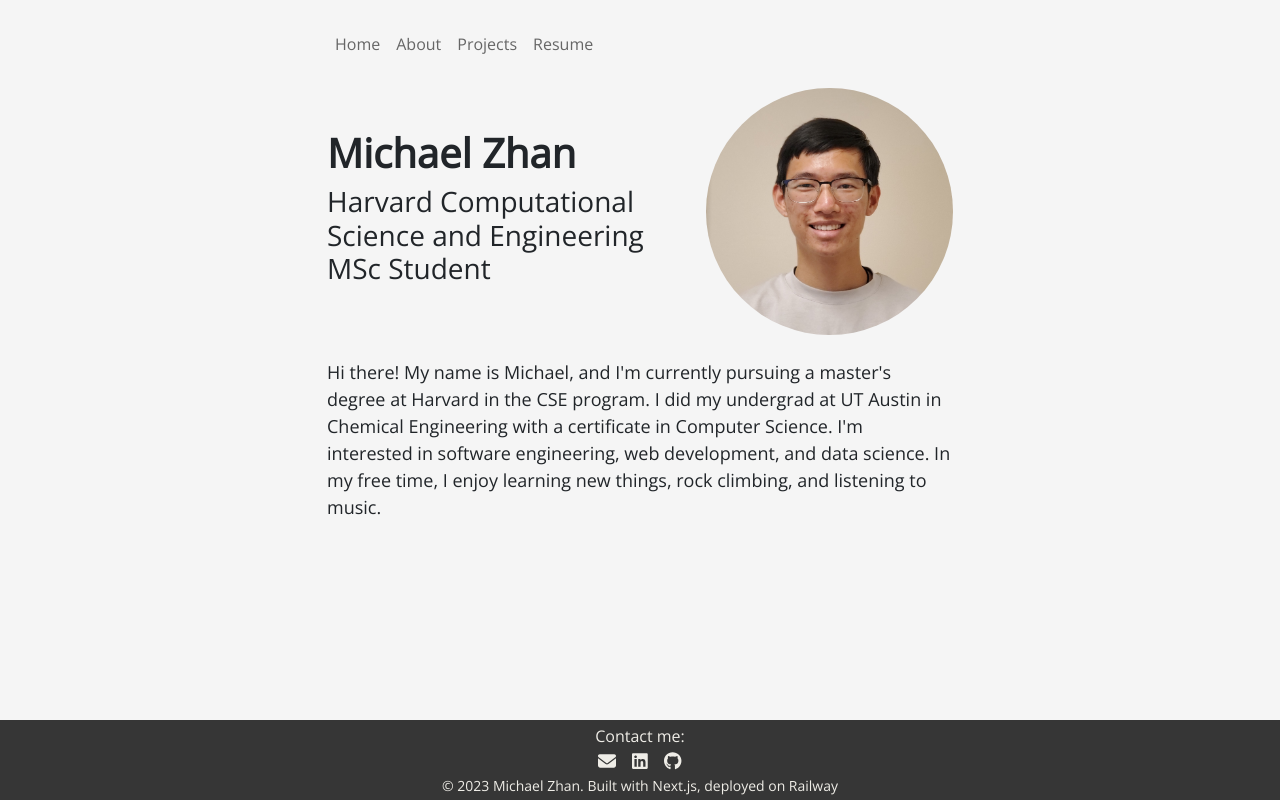
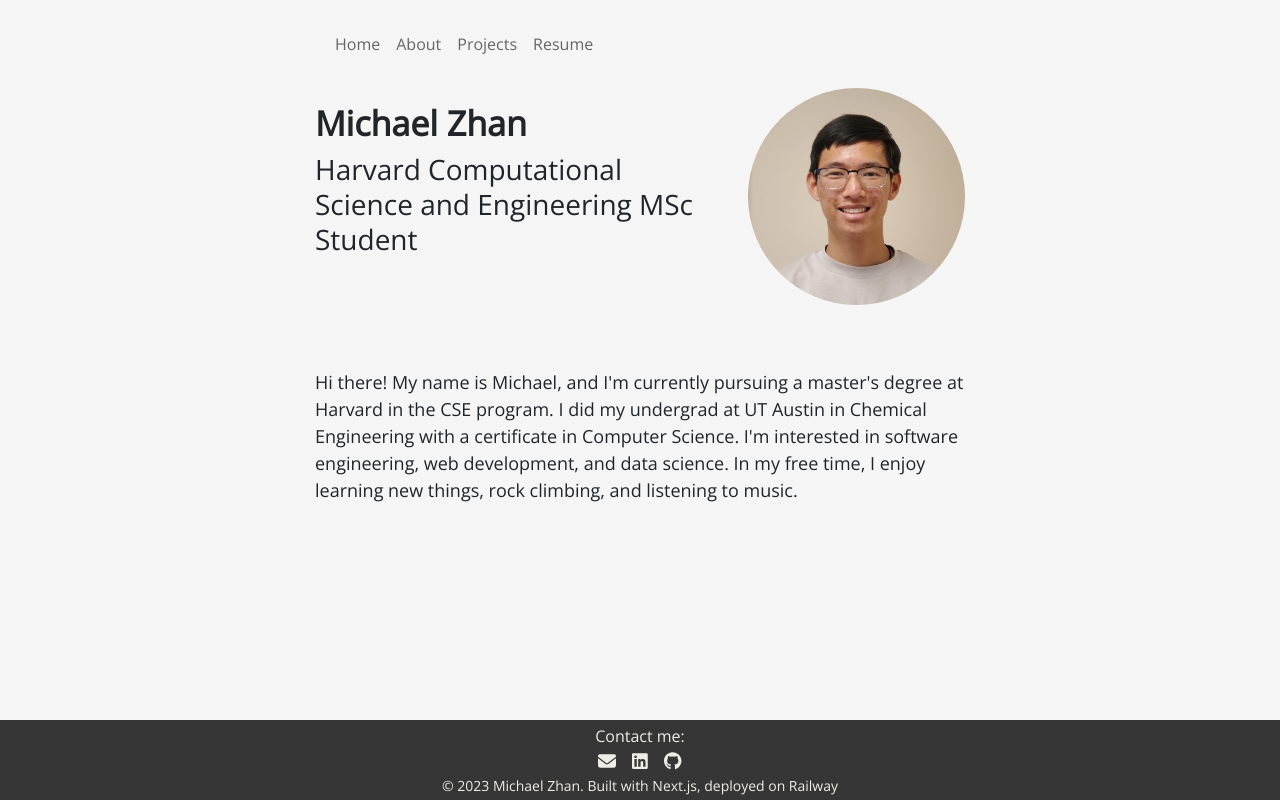
Before and after one commit to michaelzhan1/personal-website, a Next.js app: page / in a window 1280 px wide. Built offline with nearby package versions, Linux system fonts and the light colour scheme.

Commit message:
Fix main page

```diff
--- a/app/page.js
+++ b/app/page.js
@@ -1,15 +1,29 @@
-'use client'
+export default function Home() {
+  return (
+    <>
+      <div className="pb-3 flex items-center justify-between">
+        <div className="mb-4 flex flex-col xs:w-full md:w-7/12">
+          <h1 className="text-34 font-bold">Michael Zhan</h1>
+          <h2 className="text-28 leading-tight">Harvard Computational Science and Engineering MSc Student</h2>
+        </div>
+        <div className="flex flex-col justify-center xs:w-full md:w-4/12 max-w-md">
+          <img src="/img/headshot.jpg" className="rounded-full" />
+        </div>
+      </div>
 
-
-import 'bootstrap/dist/css/bootstrap.min.css'
-import { Container, Row, Col, Image } from 'react-bootstrap'
+      <div class="flex pb-80">
+        <div className="mt-5">
+          <p>Hi there! My name is Michael, and I'm currently pursuing a master's degree at Harvard in the CSE program. I did my undergrad at UT Austin in Chemical Engineering with a certificate in Computer Science. I'm interested in software engineering, web development, and data science. In my free time, I enjoy learning new things, rock climbing, and listening to music.</p>
+      </div>
+      </div>
 
 
 
-export default function Home() {
-  return (
-    <>
-      <Container style={{paddingBottom: '80px'}}>
+
+
+
+
+      {/* <Container style={{paddingBottom: '80px'}}>
         <Row className='mb-4'>
           <Col xs={12} md={7} className='d-flex flex-column justify-content-center'>
             <h1><strong>Michael Zhan</strong></h1>
@@ -22,7 +36,7 @@ export default function Home() {
         <Row>
           <p>Hi there! My name is Michael, and I'm currently pursuing a master's degree at Harvard in the CSE program. I did my undergrad at UT Austin in Chemical Engineering with a certificate in Computer Science. I'm interested in software engineering, web development, and data science. In my free time, I enjoy learning new things, rock climbing, and listening to music.</p>
         </Row>
-      </Container>
+      </Container> */}
     </>
   )
 }
--- a/tailwind.config.js
+++ b/tailwind.config.js
@@ -5,7 +5,12 @@ module.exports = {
     './app/**/*.{js,ts,jsx,tsx,mdx}',
   ],
   theme: {
-    extend: {},
+    extend: {
+      fontSize: {
+        '28': '28px',
+        '34': '34px',
+      }
+    },
   },
   plugins: [],
 }
```
